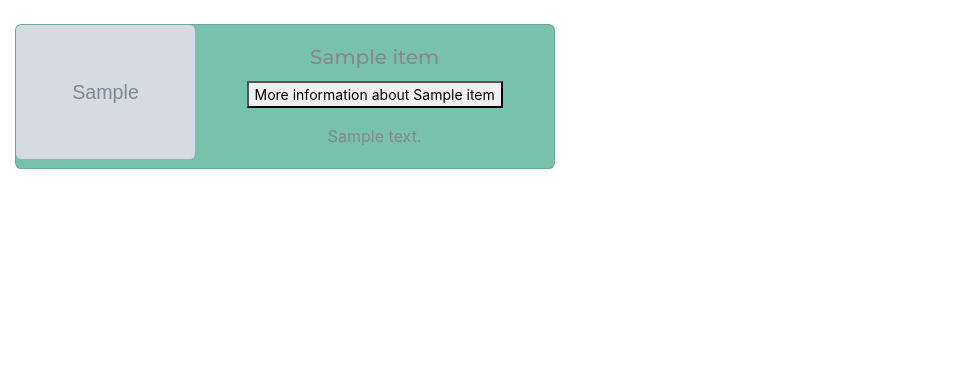
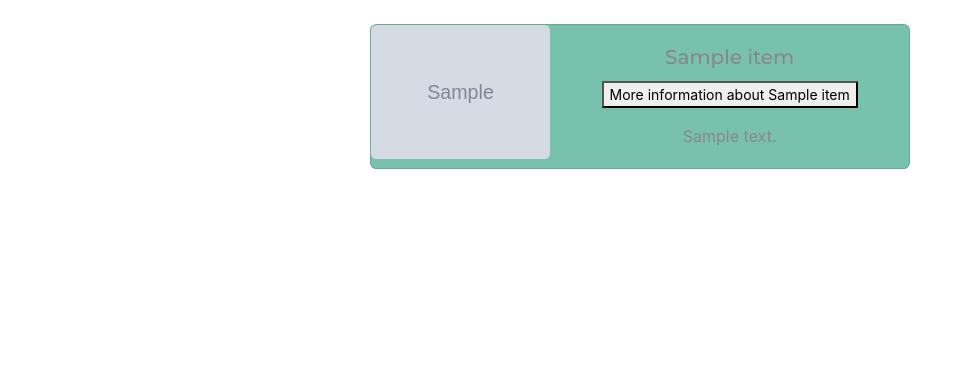
Before and after one commit to JohnminerIv/sell_stuff, a Flask app: template templates/home_page.html in a window 1280 px wide. Shown: the part 102-470 px from the top of the page, without its empty margins (0-958 px from the left). Run offline with Flask 2, Linux system fonts and the light colour scheme; the template is opened without the code that fills it: most values are stand-ins (such as "Sample title", 1, 10 or a date in 2020); grey boxes marked "Sample" are stand-in pictures; some libraries are stand-ins or nearby versions.

```diff
--- a/templates/home_page.html
+++ b/templates/home_page.html
@@ -8,8 +8,8 @@ Home page
 
 <br>
 {% for item in items %}
-<div class="card mb-3 bg-primary text-center" style="max-width: 540px;">
-  <div class="row no-gutters justify-content-center">
+<div class="card mb-3 bg-primary text-center mx-auto" style="max-width: 540px;">
+  <div class="row no-gutters">
     <div class="col-md-4">
       <img src="{{item.image}}" class="card-img">
     </div>
```
